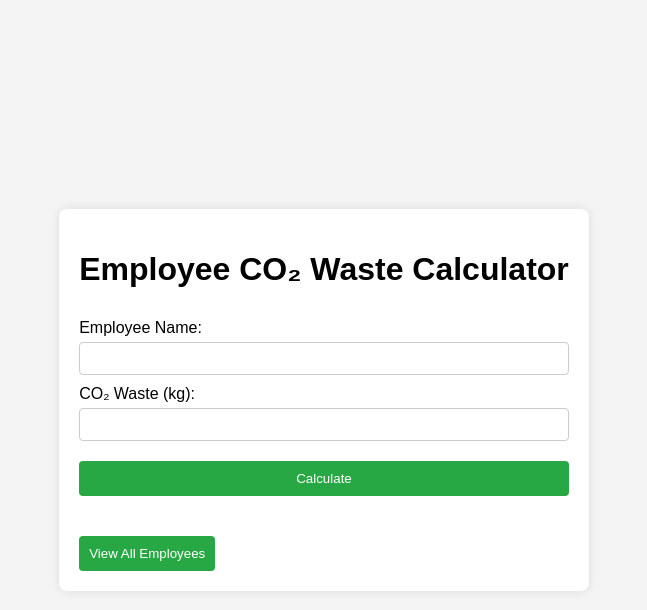
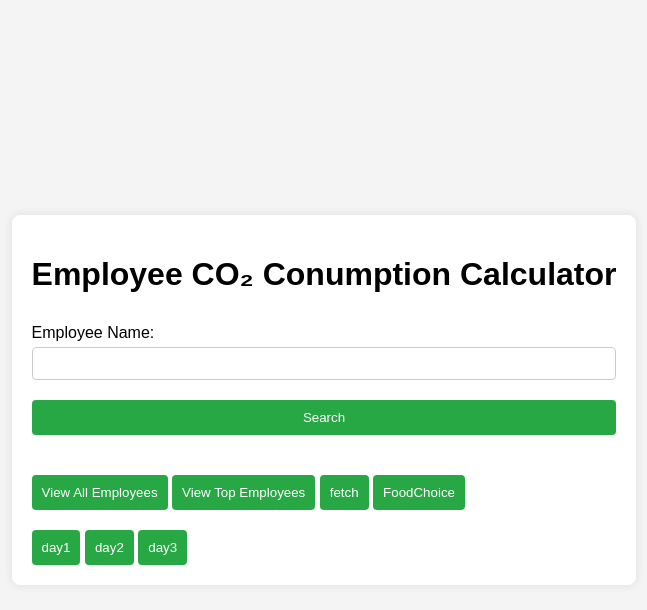
Before and after one commit to thanhxt/Roche-Hackfestival-2, a Flask app: page / in a window 1280 px wide. Shown: the top 610 px of the page, without its empty margins (316-963 px from the left). Run offline with Flask 3, Linux system fonts and the light colour scheme.

Commit message:
updated index, app.py

```diff
--- a/app.py
+++ b/app.py
@@ -4,49 +4,201 @@
 app = Flask(__name__)
 CORS(app)
 
-# Hardcoded "database" of employee CO₂ waste
-employees = [
-    {'id': 1, 'name': 'John Doe', 'co2_waste': 120.5},
-    {'id': 2, 'name': 'Jane Smith', 'co2_waste': 95.2},
-    # Add more employees here
+# Mock-Datenbanken
+employees_main = [ ]
+
+employees_day2= [
+    {'id': 1, 'name': 'John Doe', 'food_choice': 'A', 'distance': 230, 'transport_choice': 'car', 'room_id': '15', 'roomnumber': 2, 'roomduration': 1},
+    {'id': 2, 'name': 'Long Han', 'food_choice': 'A', 'distance': 730, 'transport_choice': 'train', 'room_id': '30', 'roomnumber': 10, 'roomduration': 2},
+    {'id': 3, 'name': 'Alice Wong', 'food_choice': 'B', 'distance': 120, 'transport_choice': 'bike', 'room_id': '15', 'roomnumber': 5, 'roomduration': 1},
+    {'id': 4, 'name': 'Bob Lee', 'food_choice': 'C', 'distance': 450, 'transport_choice': 'car', 'room_id': '30', 'roomnumber': 8, 'roomduration': 3},
+    {'id': 5, 'name': 'Chris Kim', 'food_choice': 'D', 'distance': 300, 'transport_choice': 'train', 'room_id': '15', 'roomnumber': 2, 'roomduration': 2},
+    {'id': 6, 'name': 'Diana Hu', 'food_choice': 'A', 'distance': 510, 'transport_choice': 'car', 'room_id': '30', 'roomnumber': 10, 'roomduration': 4},
+    {'id': 7, 'name': 'Edward Chen', 'food_choice': 'B', 'distance': 95, 'transport_choice': 'walking', 'room_id': '15', 'roomnumber': 3, 'roomduration': 1},
+    {'id': 8, 'name': 'Fiona Liu', 'food_choice': 'C', 'distance': 620, 'transport_choice': 'train', 'room_id': '30', 'roomnumber': 12, 'roomduration': 3},
+    {'id': 9, 'name': 'George Tang', 'food_choice': 'D', 'distance': 750, 'transport_choice': 'car', 'room_id': '15', 'roomnumber': 6, 'roomduration': 2},
+    {'id': 10, 'name': 'Helen Park', 'food_choice': 'A', 'distance': 400, 'transport_choice': 'bike', 'room_id': '30', 'roomnumber': 9, 'roomduration': 1},
+    {'id': 11, 'name': 'Ivan Zhao', 'food_choice': 'B', 'distance': 320, 'transport_choice': 'train', 'room_id': '15', 'roomnumber': 4, 'roomduration': 2},
+    {'id': 12, 'name': 'Jessica Lin', 'food_choice': 'C', 'distance': 580, 'transport_choice': 'car', 'room_id': '30', 'roomnumber': 10, 'roomduration': 4},
+    {'id': 13, 'name': 'Kevin Yang', 'food_choice': 'D', 'distance': 210, 'transport_choice': 'walking', 'room_id': '15', 'roomnumber': 2, 'roomduration': 1},
+    {'id': 14, 'name': 'Laura Zhang', 'food_choice': 'A', 'distance': 670, 'transport_choice': 'train', 'room_id': '30', 'roomnumber': 15, 'roomduration': 3},
+    {'id': 15, 'name': 'Michael Wu', 'food_choice': 'B', 'distance': 120, 'transport_choice': 'car', 'room_id': '15', 'roomnumber': 4, 'roomduration': 2},
+    {'id': 16, 'name': 'Nancy Li', 'food_choice': 'C', 'distance': 250, 'transport_choice': 'bike', 'room_id': '30', 'roomnumber': 7, 'roomduration': 1},
+    {'id': 17, 'name': 'Oscar Sun', 'food_choice': 'D', 'distance': 470, 'transport_choice': 'train', 'room_id': '15', 'roomnumber': 3, 'roomduration': 2},
 ]
 
-# Route to serve the homepage
+employees_day3 = [
+    {'id': 1, 'name': 'John Doe', 'food_choice': 'B', 'distance': 300, 'transport_choice': 'bike', 'room_id': '30', 'roomnumber': 3, 'roomduration': 2},
+    {'id': 2, 'name': 'Long Han', 'food_choice': 'C', 'distance': 600, 'transport_choice': 'walking', 'room_id': '15', 'roomnumber': 5, 'roomduration': 1},
+    {'id': 3, 'name': 'Alice Wong', 'food_choice': 'A', 'distance': 150, 'transport_choice': 'train', 'room_id': '30', 'roomnumber': 6, 'roomduration': 3},
+    {'id': 4, 'name': 'Bob Lee', 'food_choice': 'D', 'distance': 500, 'transport_choice': 'car', 'room_id': '15', 'roomnumber': 4, 'roomduration': 2},
+    {'id': 5, 'name': 'Chris Kim', 'food_choice': 'B', 'distance': 250, 'transport_choice': 'bike', 'room_id': '30', 'roomnumber': 8, 'roomduration': 1},
+    {'id': 6, 'name': 'Diana Hu', 'food_choice': 'C', 'distance': 400, 'transport_choice': 'train', 'room_id': '15', 'roomnumber': 7, 'roomduration': 4},
+    {'id': 7, 'name': 'Edward Chen', 'food_choice': 'A', 'distance': 80, 'transport_choice': 'car', 'room_id': '30', 'roomnumber': 9, 'roomduration': 3},
+    {'id': 8, 'name': 'Fiona Liu', 'food_choice': 'D', 'distance': 700, 'transport_choice': 'walking', 'room_id': '15', 'roomnumber': 6, 'roomduration': 2},
+    {'id': 9, 'name': 'George Tang', 'food_choice': 'C', 'distance': 600, 'transport_choice': 'train', 'room_id': '30', 'roomnumber': 12, 'roomduration': 1},
+    {'id': 10, 'name': 'Helen Park', 'food_choice': 'B', 'distance': 350, 'transport_choice': 'bike', 'room_id': '15', 'roomnumber': 4, 'roomduration': 3},
+    {'id': 11, 'name': 'Ivan Zhao', 'food_choice': 'D', 'distance': 280, 'transport_choice': 'car', 'room_id': '30', 'roomnumber': 5, 'roomduration': 2},
+    {'id': 12, 'name': 'Jessica Lin', 'food_choice': 'A', 'distance': 450, 'transport_choice': 'train', 'room_id': '15', 'roomnumber': 8, 'roomduration': 3},
+    {'id': 13, 'name': 'Kevin Yang', 'food_choice': 'C', 'distance': 200, 'transport_choice': 'bike', 'room_id': '30', 'roomnumber': 4, 'roomduration': 1},
+    {'id': 14, 'name': 'Laura Zhang', 'food_choice': 'D', 'distance': 800, 'transport_choice': 'walking', 'room_id': '15', 'roomnumber': 7, 'roomduration': 2},
+    {'id': 15, 'name': 'Michael Wu', 'food_choice': 'A', 'distance': 130, 'transport_choice': 'train', 'room_id': '30', 'roomnumber': 6, 'roomduration': 3},
+    {'id': 16, 'name': 'Nancy Li', 'food_choice': 'B', 'distance': 270, 'transport_choice': 'car', 'room_id': '15', 'roomnumber': 5, 'roomduration': 2},
+    {'id': 17, 'name': 'Oscar Sun', 'food_choice': 'C', 'distance': 490, 'transport_choice': 'train', 'room_id': '30', 'roomnumber': 8, 'roomduration': 1},
+]
+
+employees_day4 = [
+    {'id': 1, 'name': 'John Doe', 'food_choice': 'C', 'distance': 150, 'transport_choice': 'train', 'room_id': '30', 'roomnumber': 4, 'roomduration': 3},
+    {'id': 2, 'name': 'Long Han', 'food_choice': 'D', 'distance': 620, 'transport_choice': 'car', 'room_id': '15', 'roomnumber': 6, 'roomduration': 2},
+    {'id': 3, 'name': 'Alice Wong', 'food_choice': 'A', 'distance': 280, 'transport_choice': 'bike', 'room_id': '30', 'roomnumber': 5, 'roomduration': 1},
+    {'id': 4, 'name': 'Bob Lee', 'food_choice': 'B', 'distance': 500, 'transport_choice': 'walking', 'room_id': '15', 'roomnumber': 3, 'roomduration': 2},
+    {'id': 5, 'name': 'Chris Kim', 'food_choice': 'C', 'distance': 350, 'transport_choice': 'train', 'room_id': '30', 'roomnumber': 7, 'roomduration': 4},
+    {'id': 6, 'name': 'Diana Hu', 'food_choice': 'D', 'distance': 420, 'transport_choice': 'car', 'room_id': '15', 'roomnumber': 6, 'roomduration': 3},
+    {'id': 7, 'name': 'Edward Chen', 'food_choice': 'A', 'distance': 180, 'transport_choice': 'bike', 'room_id': '30', 'roomnumber': 8, 'roomduration': 1},
+    {'id': 8, 'name': 'Fiona Liu', 'food_choice': 'B', 'distance': 550, 'transport_choice': 'walking', 'room_id': '15', 'roomnumber': 5, 'roomduration': 2},
+    {'id': 9, 'name': 'George Tang', 'food_choice': 'C', 'distance': 700, 'transport_choice': 'car', 'room_id': '30', 'roomnumber': 9, 'roomduration': 3},
+    {'id': 10, 'name': 'Helen Park', 'food_choice': 'D', 'distance': 400, 'transport_choice': 'train', 'room_id': '15', 'roomnumber': 4, 'roomduration': 2},
+    {'id': 11, 'name': 'Ivan Zhao', 'food_choice': 'A', 'distance': 300, 'transport_choice': 'bike', 'room_id': '30', 'roomnumber': 5, 'roomduration': 4},
+    {'id': 12, 'name': 'Jessica Lin', 'food_choice': 'B', 'distance': 450, 'transport_choice': 'walking', 'room_id': '15', 'roomnumber': 7, 'roomduration': 2},
+    {'id': 13, 'name': 'Kevin Yang', 'food_choice': 'C', 'distance': 220, 'transport_choice': 'car', 'room_id': '30', 'roomnumber': 6, 'roomduration': 3},
+    {'id': 14, 'name': 'Laura Zhang', 'food_choice': 'D', 'distance': 550, 'transport_choice': 'train', 'room_id': '15', 'roomnumber': 8, 'roomduration': 1},
+    {'id': 15, 'name': 'Michael Wu', 'food_choice': 'A', 'distance': 170, 'transport_choice': 'bike', 'room_id': '30', 'roomnumber': 4, 'roomduration': 2},
+    {'id': 16, 'name': 'Nancy Li', 'food_choice': 'B', 'distance': 290, 'transport_choice': 'car', 'room_id': '15', 'roomnumber': 6, 'roomduration': 3},
+    {'id': 17, 'name': 'Oscar Sun', 'food_choice': 'C', 'distance': 460, 'transport_choice': 'train', 'room_id': '30', 'roomnumber': 5, 'roomduration': 1},
+]
+
+
+# Mock-Daten für Emissionen
+food_emissions = {
+    'A': 100,
+    'B': 200,
+    'C': 300,
+    'D': 400
+}
+
+transport_emissions = {
+    'car': 112.2,
+    'train': 70,
+    'bike': 0,
+    'walking': 0
+}
+
+room_emissions = {
+    '15': 5.5,  # Emissionen pro Person für Räume bis 15 m²
+    '30': 5.5   # Emissionen pro Person für größere Räume
+}
+
+# Route, um die Startseite zu bedienen
 @app.route('/')
 def index():
     return render_template('index.html')
 
-# Function to calculate CO₂ waste (placeholder)
-def calculate_co2_waste(co2_waste):
-    return co2_waste * 1  # Placeholder for more complex calculations
+# Funktion zur Berechnung der CO₂-Emissionen basierend auf der Essensauswahl
+def calc_emi_byFood(food_choice):
+    return food_emissions.get(food_choice, 0)
 
-# Route to handle CO₂ waste submission and "save" it to the hardcoded database
+# Funktion zur Berechnung der CO₂-Emissionen basierend auf dem Transportmittel
+def calc_emi_byTransport(distance, transport_choice):
+    emission_rate = transport_emissions.get(transport_choice, 0)
+    return distance * emission_rate
+
+# Funktion zur Berechnung der CO₂-Emissionen eines Meetingraums
+def calc_emi_byRoom(room_id, roomnumber, roomduration):
+    emission_per_person = room_emissions.get(room_id, 0)
+    return emission_per_person * roomnumber * roomduration
+
+# Route, um die CO₂-Emissionen zu berechnen und in der "Datenbank" zu speichern
 @app.route('/calculate', methods=['POST'])
 def calculate():
-    data = request.get_json()
-    employee_name = data['employeeName']
-    co2_waste = float(data['co2Waste'])
+    day = 2
+    for new_emp in employees_day2:
 
-    # Calculate waste (this can be more complex)
-    calculated_waste = calculate_co2_waste(co2_waste)
+        # Berechnungen
+        food_emission = calc_emi_byFood(new_emp['food_choice'])
+        transport_emission = calc_emi_byTransport(new_emp['distance'], new_emp['transport_choice'])
+        room_emission = calc_emi_byRoom(new_emp['room_id'], new_emp['roomnumber'], new_emp['roomduration'])
 
-    # Simulate saving to "database" by appending to the hardcoded list
-    new_employee = {
-        'id': len(employees) + 1,  # Auto-incrementing id
-        'name': employee_name,
-        'co2_waste': calculated_waste
-    }
-    employees.append(new_employee)
+        # Gesamtemission berechnen
+        total_emission = food_emission + transport_emission + room_emission
 
+        # Füge den berechneten Mitarbeiter zu employees_main hinzu
+        new_employee = {
+                'id': len(employees_main) + 1,
+                'name': new_emp['name'],
+                'transport_emission': transport_emission,
+                'food_emission': food_emission,
+                'room_emi': room_emission,
+                'sum_emi': total_emission
+            }
+        employees_main.append(new_employee)
+
+    return jsonify({'status': 'success', 'employees_main': employees_main})
+
+@app.route('/calculate', methods=['POST'])
+def calculate2():
+    day = 3
+    for new_emp in employees_day3:
+
+        # Berechnungen
+        food_emission = calc_emi_byFood(new_emp['food_choice'])
+        transport_emission = calc_emi_byTransport(new_emp['distance'], new_emp['transport_choice'])
+        room_emission = calc_emi_byRoom(new_emp['room_id'], new_emp['roomnumber'], new_emp['roomduration'])
+
+        # Gesamtemission berechnen
+        total_emission = food_emission + transport_emission + room_emission
+
+        # Füge den berechneten Mitarbeiter zu employees_main hinzu
+        new_employee = {
+                'id': len(employees_main) + 1,
+                'name': new_emp['name'],
+                'transport_emission': transport_emission,
+                'food_emission': food_emission,
+                'room_emi': room_emission,
+                'sum_emi': total_emission
+            }
+        employees_main.append(new_employee)
+
+    return jsonify({'status': 'success', 'employees_main': employees_main})
+
+@app.route('/calculate', methods=['POST'])
+def calculate3():
+    print('day = 4')
+    for new_emp in employees_day4:
+
+        # Berechnungen
+        food_emission = calc_emi_byFood(new_emp['food_choice'])
+        transport_emission = calc_emi_byTransport(new_emp['distance'], new_emp['transport_choice'])
+        room_emission = calc_emi_byRoom(new_emp['room_id'], new_emp['roomnumber'], new_emp['roomduration'])
+
+        # Gesamtemission berechnen
+        total_emission = food_emission + transport_emission + room_emission
+
+        # Füge den berechneten Mitarbeiter zu employees_main hinzu
+        new_employee = {
+                'id': len(employees_main) + 1,
+                'name': new_emp['name'],
+                'transport_emission': transport_emission,
+                'food_emission': food_emission,
+                'room_emi': room_emission,
+                'sum_emi': total_emission
+            }
+        employees_main.append(new_employee)
+
+    return jsonify({'status': 'success', 'employees_main': employees_main})
+
+
+@app.route('/trigger-function', methods=['POST'])
+def trigger_function():
+    # Do some backend processing (e.g., update the database, compute emissions)
+    calculate()
     return jsonify({
-        'employeeName': employee_name,
-        'calculatedWaste': calculated_waste
+        'name': employees_main,
     })
 
-# Fetch all employee CO2 waste data
+# Route, um alle CO₂-Emissionsdaten der Mitarbeiter abzurufen
 @app.route('/employees', methods=['GET'])
-def get_employees():
-    return jsonify(employees)
+def get_employees_main():
+    return jsonify(employees_main)
 
 if __name__ == '__main__':
     app.run(debug=True)
--- a/static/app.js
+++ b/static/app.js
@@ -1,17 +1,16 @@
 // Handle form submission for CO2 calculation
-document.getElementById('co2Form').addEventListener('submit', async function(event) {
+document.getElementById('searchEmployee').addEventListener('submit', async function(event) {
     event.preventDefault();  // Prevent the default form submission behavior
 
     const employeeName = document.getElementById('employeeName').value;
-    const co2Waste = document.getElementById('co2Waste').value;
 
-    // Send POST request to the backend to save the data
+    // Send GET request to the backend to get Data
     const response = await fetch('http://127.0.0.1:5000/calculate', {
-        method: 'POST',
+        method: 'GET',
         headers: {
             'Content-Type': 'application/json'
         },
-        body: JSON.stringify({ employeeName, co2Waste })
+        body: JSON.stringify({ employeeName })
     });
 
     if (response.ok) {
@@ -21,6 +20,116 @@
     }
 });
 
+function consumption(employee) {
+    return employee.distance + employee.food_emission + employee.room_emi;
+}
+
+// get Top employees
+document.getElementById('fetchEmployeesBtn').addEventListener('click', async function() {
+    // Send GET request to fetch employee data
+    const response = await fetch('http://127.0.0.1:5000/employees', {
+        method: 'GET',
+        headers: {
+            'Content-Type': 'application/json'
+        }
+    });
+
+    if (response.ok) {
+        const employees = await response.json();
+
+        // Sort the employees basen on total CO2 consumption in descending order
+        const sortedEmployees = employees.sort((a, b) => {
+            return consumption(b) - consumption(a);
+        })
+
+        // Get the top 10 employees
+        const topEmployees = sortedEmployees.slice(0,10);
+
+        // Display the employee data in the "employeeData" div
+        const topEmployeeDiv = document.getElementById('topEmployeeData');
+        topEmployeeDiv.innerHTML = '<h3>Top 10 Employees:</h3>';
+        topEmployees.forEach(employee => {
+            const totalconsumption = consumption(employee)
+            topEmployeeDiv.innerHTML += `
+                <p></strong> ${employee.name}`;
+        });
+    } else {
+        alert('Error fetching employee data');
+    }
+});
+
+// trigger button to fetch employee2 with 1
+document.getElementById('fetchingEmployees').addEventListener('click', function() {
+    // Send a POST request to the Flask backend
+    fetch('/trigger-function', {
+        method: 'POST',
+        headers: {
+            'Content-Type': 'application/json'
+        },
+        body: JSON.stringify({})  // You can send data to the backend if needed
+    })
+    .then(response => response.json())
+    .then(data => {
+        // Update the page with the response
+        document.getElementById('result').textContent = data.message;
+    })
+    .catch(error => console.error('Error:', error));
+})
+
+
+document.getElementById('fetchingEmployees').addEventListener('click', function() {
+    // Send a POST request to the Flask backend
+    fetch('/trigger-function', {
+        method: 'POST',
+        headers: {
+            'Content-Type': 'application/json'
+        },
+        body: JSON.stringify({})  // You can send data to the backend if needed
+    })
+    .then(response => response.json())
+    .then(data => {
+        // Update the page with the response
+        document.getElementById('result').textContent = data.message;
+    })
+    .catch(error => console.error('Error:', error));
+})
+
+document.getElementById('fetchingEmployees').addEventListener('click', function() {
+    // Send a POST request to the Flask backend
+    fetch('/trigger-function', {
+        method: 'POST',
+        headers: {
+            'Content-Type': 'application/json'
+        },
+        body: JSON.stringify({})  // You can send data to the backend if needed
+    })
+    .then(response => response.json())
+    .then(data => {
+        // Update the page with the response
+        document.getElementById('result').textContent = data.message;
+    })
+    .catch(error => console.error('Error:', error));
+})
+
+document.getElementById('fetchingEmployees').addEventListener('click', function() {
+    // Send a POST request to the Flask backend
+    fetch('/trigger-function', {
+        method: 'POST',
+        headers: {
+            'Content-Type': 'application/json'
+        },
+        body: JSON.stringify({})  // You can send data to the backend if needed
+    })
+    .then(response => response.json())
+    .then(data => {
+        // Update the page with the response
+        document.getElementById('result').textContent = data.message;
+    })
+    .catch(error => console.error('Error:', error));
+})
+
+
+
 // Handle redirection to the Employees page when the "View All Employees" button is clicked
 document.getElementById('viewEmployeesBtn').addEventListener('click', function() {
     window.location.href = '/employees';  // Redirect to the /employees route
--- a/templates/index.html
+++ b/templates/index.html
@@ -8,20 +8,27 @@
 </head>
 <body>
     <div class="container">
-        <h1>Employee CO₂ Waste Calculator</h1>
-        <form id="co2Form">
+        <h1>Employee CO₂ Conumption Calculator</h1>
+        <form id="searchEmployee">
             <label for="employeeName">Employee Name:</label>
             <input type="text" id="employeeName" name="employeeName" required>
 
-            <label for="co2Waste">CO₂ Waste (kg):</label>
-            <input type="number" id="co2Waste" name="co2Waste" required>
-
-            <button type="submit">Calculate</button>
+            <button type="submit">Search</button>
         </form>
         <p id="result"></p>
 
         <!-- New Button to Redirect to Employees Page -->
         <button id="viewEmployeesBtn">View All Employees</button>
+        <button id="fetchEmployeesBtn">View Top Employees</button>
+        <button id="fetchingEmployees">fetch</button>
+        <button id="FoodChoice">FoodChoice</button>
+        <br>
+        <button id="day1">day1</button>
+        <button id="day2">day2</button>
+        <button id="day3">day3</button>
+
+        <!-- Area to display the fetched employee data if fetchEmployee is pressed -->
+        <div id="topEmployeeData"></div>
     </div>
 
     <script src="../static/app.js"></script>
```
